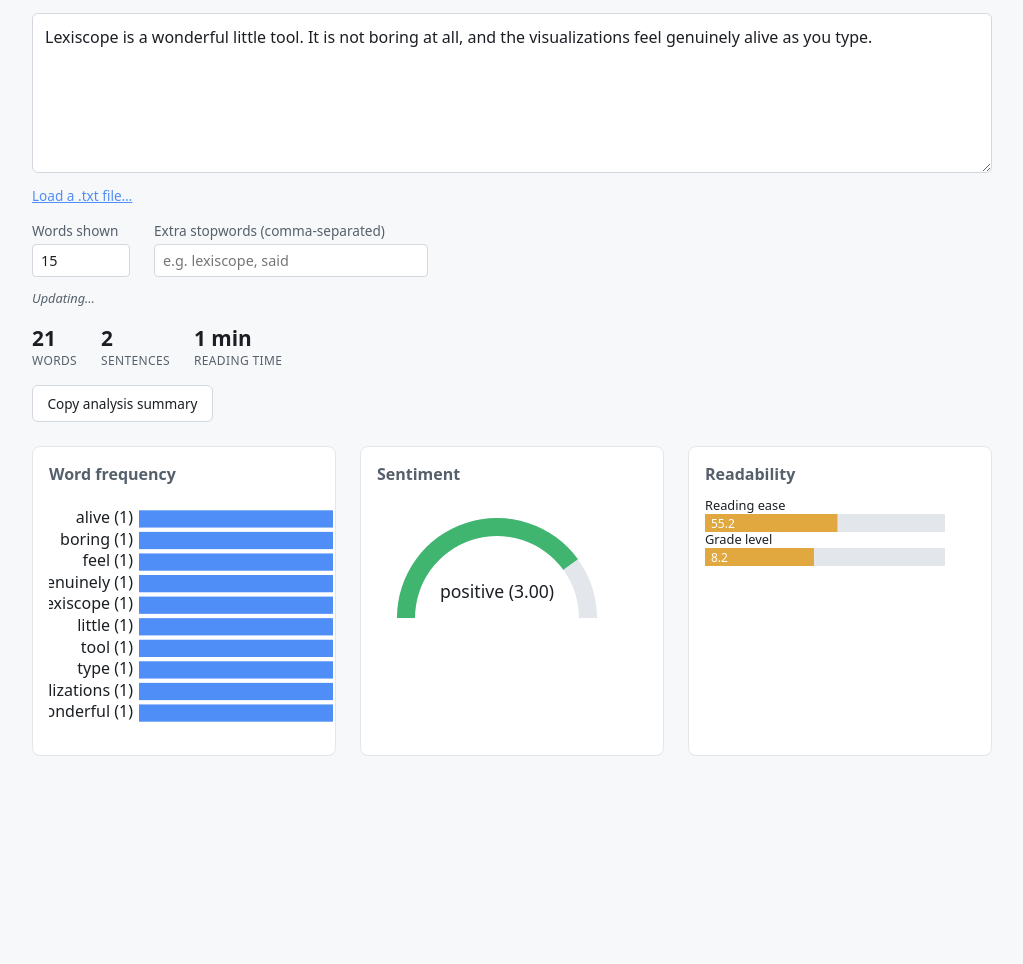
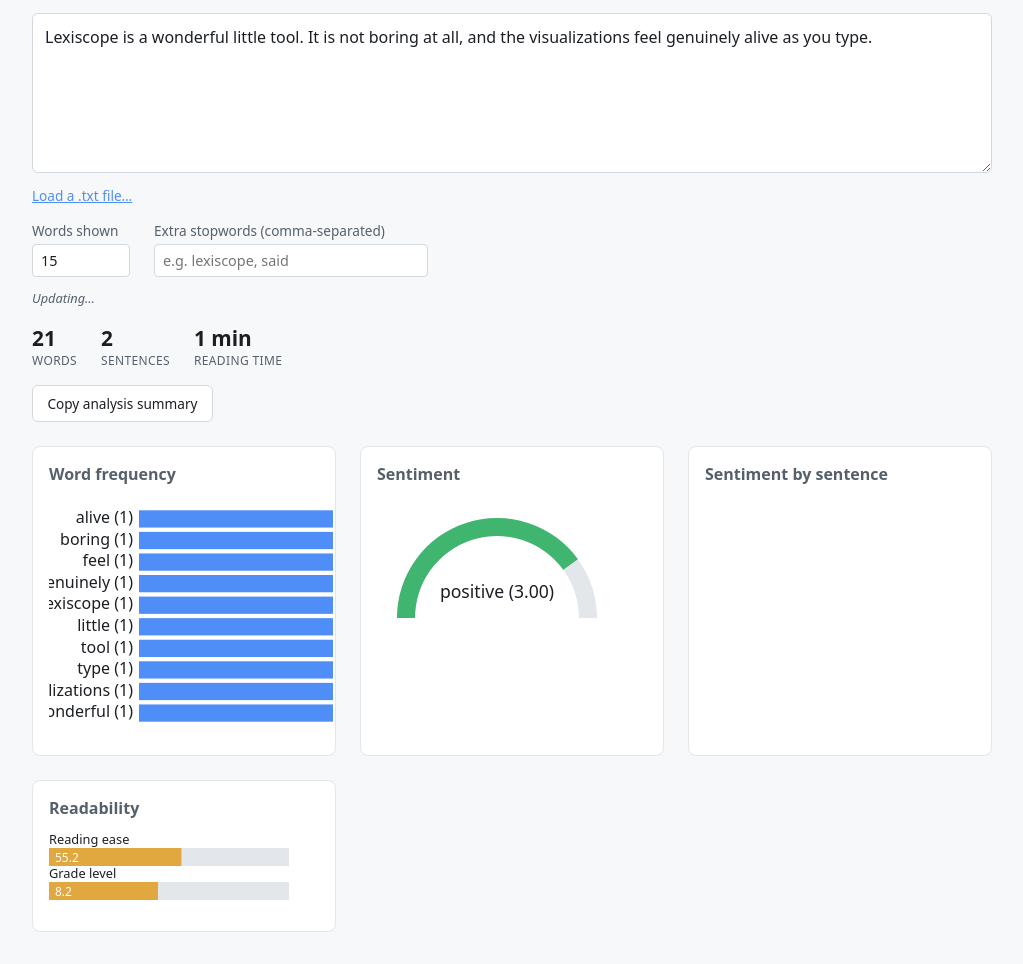
Before and after one commit to ctkrug/lexiscope, a website built with Vite: page index.html in a window 1280 px wide. Shown: the part 125-1089 px from the top of the page, without its empty margins (128-1151 px from the left). Before the commit the page ends 913 px from the top, so only its background shows below. Built offline with nearby package versions, Linux system fonts and the light colour scheme.

Commit message:
feat(html): add a panel for the sentence-sentiment strip
Markup only; the mount point sits empty until main.ts wires the
renderer in.

```diff
--- a/index.html
+++ b/index.html
@@ -47,6 +47,10 @@
           <svg id="sentiment-gauge"></svg>
         </div>
         <div class="panel">
+          <h2>Sentiment by sentence</h2>
+          <svg id="sentence-sentiment-strip"></svg>
+        </div>
+        <div class="panel">
           <h2>Readability</h2>
           <svg id="readability-panel"></svg>
         </div>
```
